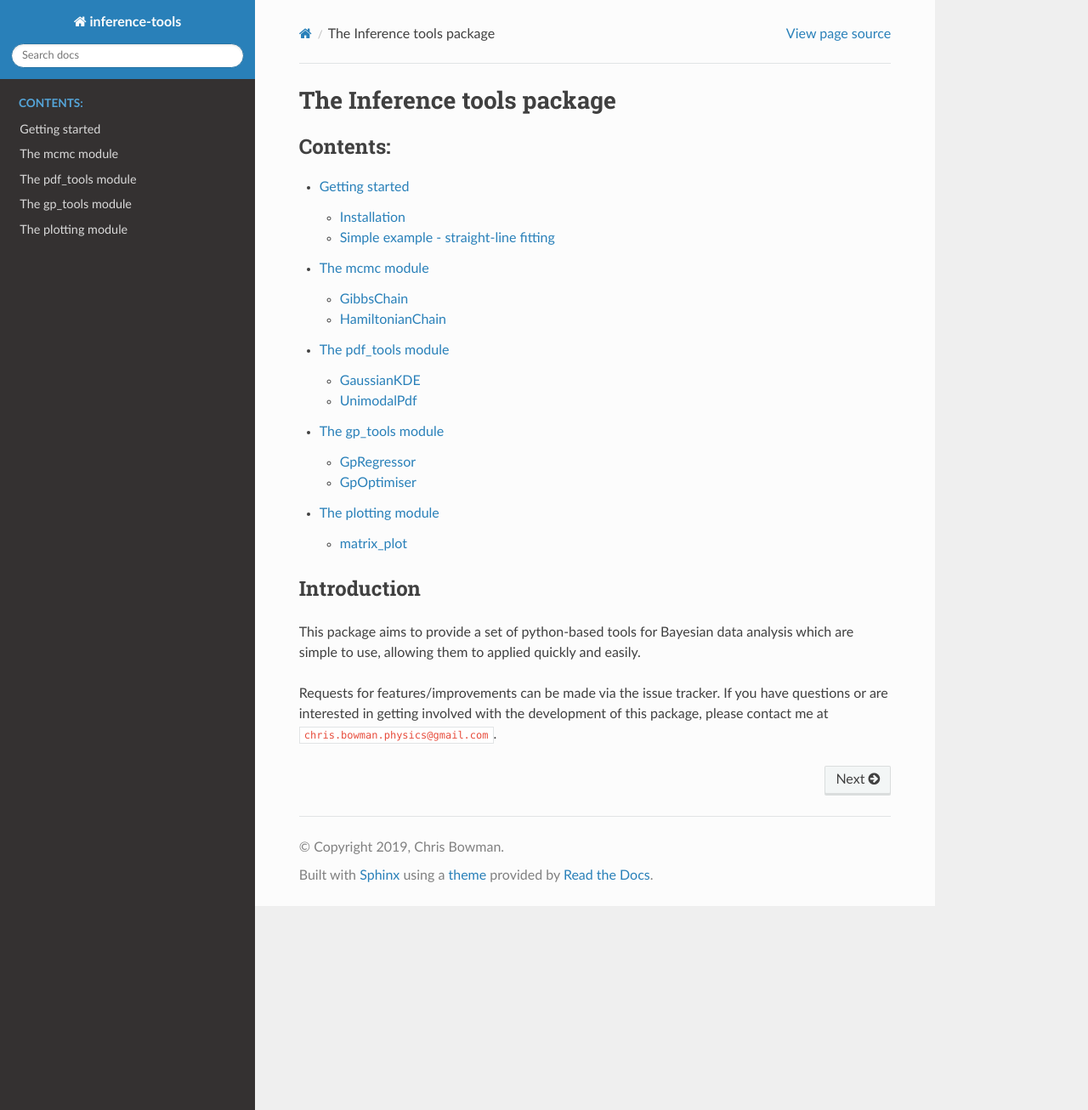
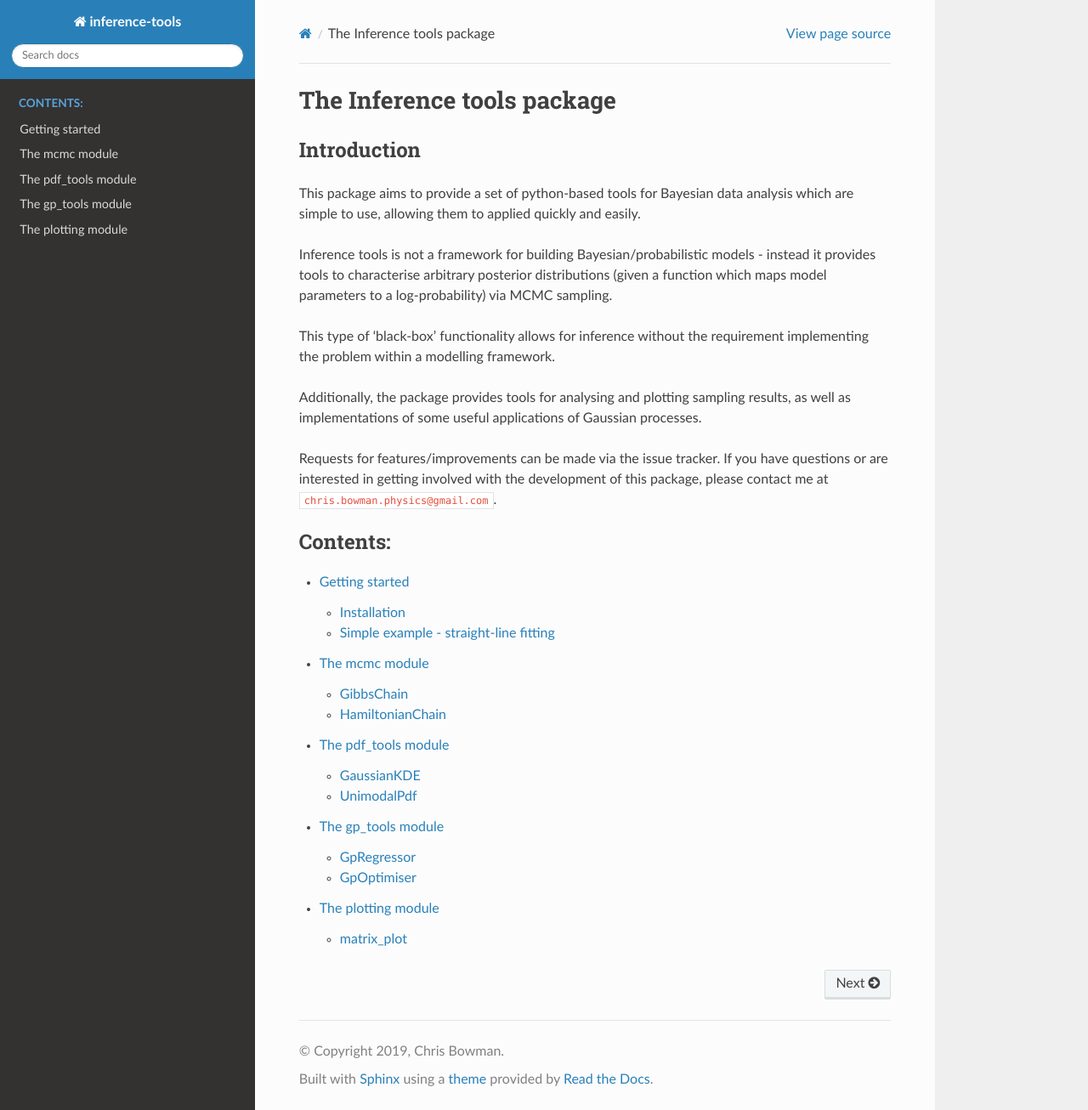
Before and after one commit to C-bowman/inference-tools, a Sphinx documentation site: the page built from docs/source/index.rst, in a window 1280 px wide and 1306 px high. Shown: the whole window at 85% size. Built offline with Sphinx 7.4.7 and the Read the Docs theme 2.0.0, drawn with Linux system fonts in a browser that asks for light colours.

Commit message:
Improvements to package documentation

```diff
--- a/docs/source/index.rst
+++ b/docs/source/index.rst
@@ -1,5 +1,24 @@
 The Inference tools package
 ===========================
+
+Introduction
+------------
+This package aims to provide a set of python-based tools for Bayesian data analysis
+which are simple to use, allowing them to applied quickly and easily.
+
+Inference tools is not a framework for building Bayesian/probabilistic models - instead it
+provides tools to characterise arbitrary posterior distributions (given a function which
+maps model parameters to a log-probability) via MCMC sampling.
+
+This type of 'black-box' functionality allows for inference without the requirement implementing
+the problem within a modelling framework.
+
+Additionally, the package provides tools for analysing and plotting sampling results, as well as
+implementations of some useful applications of Gaussian processes.
+
+Requests for features/improvements can be made via the issue tracker. If you have questions
+or are interested in getting involved with the development of this package, please contact
+me at ``chris.bowman.physics@gmail.com``.
 
 .. toctree::
    :maxdepth: 2
```
Also changed, not shown: other parts of docs/source/index.rst (+0 -9 lines), 2 other files.
